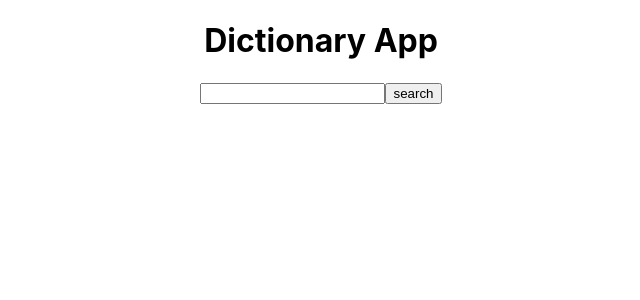
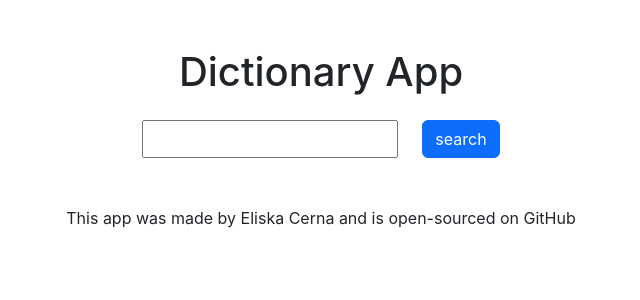
Before and after one commit to EliCer95/react-dictionary-app, a React (Create React App) app: page / in a window 1280 px wide. Shown: the top 300 px of the page, without its empty margins (319-959 px from the left). Built offline with nearby package versions, Linux system fonts and the light colour scheme.

Commit message:
Integrated Dictionary API

```diff
--- a/package.json
+++ b/package.json
@@ -6,6 +6,8 @@
     "@testing-library/jest-dom": "^5.17.0",
     "@testing-library/react": "^13.4.0",
     "@testing-library/user-event": "^13.5.0",
+    "axios": "^1.5.1",
+    "bootstrap": "^5.3.2",
     "react": "^18.2.0",
     "react-dom": "^18.2.0",
     "react-scripts": "5.0.1",
--- a/public/index.html
+++ b/public/index.html
@@ -10,34 +10,18 @@
       content="Web site created using create-react-app"
     />
     <link rel="apple-touch-icon" href="%PUBLIC_URL%/logo192.png" />
-    <!--
-      manifest.json provides metadata used when your web app is installed on a
-      user's mobile device or desktop. See https://developers.google.com/web/fundamentals/web-app-manifest/
-    -->
+    <link
+      href="https://cdn.jsdelivr.net/npm/bootstrap@5.3.2/dist/css/bootstrap.min.css"
+      rel="stylesheet"
+      integrity="sha384-T3c6CoIi6uLrA9TneNEoa7RxnatzjcDSCmG1MXxSR1GAsXEV/Dwwykc2MPK8M2HN"
+      crossorigin="anonymous"
+    />
     <link rel="manifest" href="%PUBLIC_URL%/manifest.json" />
-    <!--
-      Notice the use of %PUBLIC_URL% in the tags above.
-      It will be replaced with the URL of the `public` folder during the build.
-      Only files inside the `public` folder can be referenced from the HTML.
 
-      Unlike "/favicon.ico" or "favicon.ico", "%PUBLIC_URL%/favicon.ico" will
-      work correctly both with client-side routing and a non-root public URL.
-      Learn how to configure a non-root public URL by running `npm run build`.
-    -->
     <title>React App</title>
   </head>
   <body>
     <noscript>You need to enable JavaScript to run this app.</noscript>
     <div id="root"></div>
-    <!--
-      This HTML file is a template.
-      If you open it directly in the browser, you will see an empty page.
-
-      You can add webfonts, meta tags, or analytics to this file.
-      The build step will place the bundled scripts into the <body> tag.
-
-      To begin the development, run `npm start` or `yarn start`.
-      To create a production bundle, use `npm run build` or `yarn build`.
-    -->
   </body>
 </html>
--- a/src/App.css
+++ b/src/App.css
@@ -1,38 +1,11 @@
-.App {
+header {
   text-align: center;
 }
 
-.App-logo {
-  height: 40vmin;
-  pointer-events: none;
+footer {
+  text-align: center;
 }
 
-@media (prefers-reduced-motion: no-preference) {
-  .App-logo {
-    animation: App-logo-spin infinite 20s linear;
-  }
+.container {
+  max-width: 600px;
 }
-
-.App-header {
-  background-color: #282c34;
-  min-height: 100vh;
-  display: flex;
-  flex-direction: column;
-  align-items: center;
-  justify-content: center;
-  font-size: calc(10px + 2vmin);
-  color: white;
-}
-
-.App-link {
-  color: #61dafb;
-}
-
-@keyframes App-logo-spin {
-  from {
-    transform: rotate(0deg);
-  }
-  to {
-    transform: rotate(360deg);
-  }
-}
--- a/src/App.js
+++ b/src/App.js
@@ -4,7 +4,15 @@ import Dictionary from "./Dictionary";
 export default function App() {
   return (
     <div className="App">
-      <Dictionary />
+      <header>
+        <h1 className="mt-5">Dictionary App</h1>
+      </header>
+      <div className="container">
+        <Dictionary />
+      </div>
+      <footer className="mt-5">
+        This app was made by Eliska Cerna and is open-sourced on GitHub
+      </footer>
     </div>
   );
 }
--- a/src/Dictionary.js
+++ b/src/Dictionary.js
@@ -1,13 +1,60 @@
-import React from "react";
+import React, { useState } from "react";
+import axios from "axios";
 
 export default function Dictionary() {
-  return (
-    <div className="Dictionary">
-      <h1>Dictionary App</h1>
-      <form>
-        <input type="search" />
-        <input type="submit" value="search" />
-      </form>
-    </div>
-  );
+  const [word, setWord] = useState("");
+  const [result, setResult] = useState("");
+  const [loaded, setLoaded] = useState(false);
+
+  function handleResponse(response) {
+    setResult(response.data[0]);
+  }
+
+  function handleSubmit(event) {
+    event.preventDefault();
+    let apiUrl = `https://api.dictionaryapi.dev/api/v2/entries/en/${word}`;
+    axios.get(apiUrl).then(handleResponse);
+    setLoaded(true);
+  }
+
+  function handleChange(event) {
+    setWord(event.target.value);
+  }
+
+  if (loaded) {
+    return (
+      <div className="Dictionary">
+        <form
+          className="mt-4 mb-4 d-flex justify-content-center"
+          onSubmit={handleSubmit}
+        >
+          <input type="search" onChange={handleChange} />
+          <input
+            type="submit"
+            value="search"
+            className="btn btn-primary ms-4"
+          />
+        </form>
+        <h1>{result.word}</h1>
+        <h2>/ˈ{result.phonetic}/</h2>
+        <h3>Synonyms</h3>
+      </div>
+    );
+  } else {
+    return (
+      <div className="Dictionary">
+        <form
+          className="mt-4 mb-4 d-flex justify-content-center"
+          onSubmit={handleSubmit}
+        >
+          <input type="search" onChange={handleChange} />
+          <input
+            type="submit"
+            value="search"
+            className="btn btn-primary ms-4"
+          />
+        </form>
+      </div>
+    );
+  }
 }
```
Also changed, not shown: src/Dictionary.css (added), src/logo.svg (deleted), 1 other file (tests, documents, lock files or other folders).
